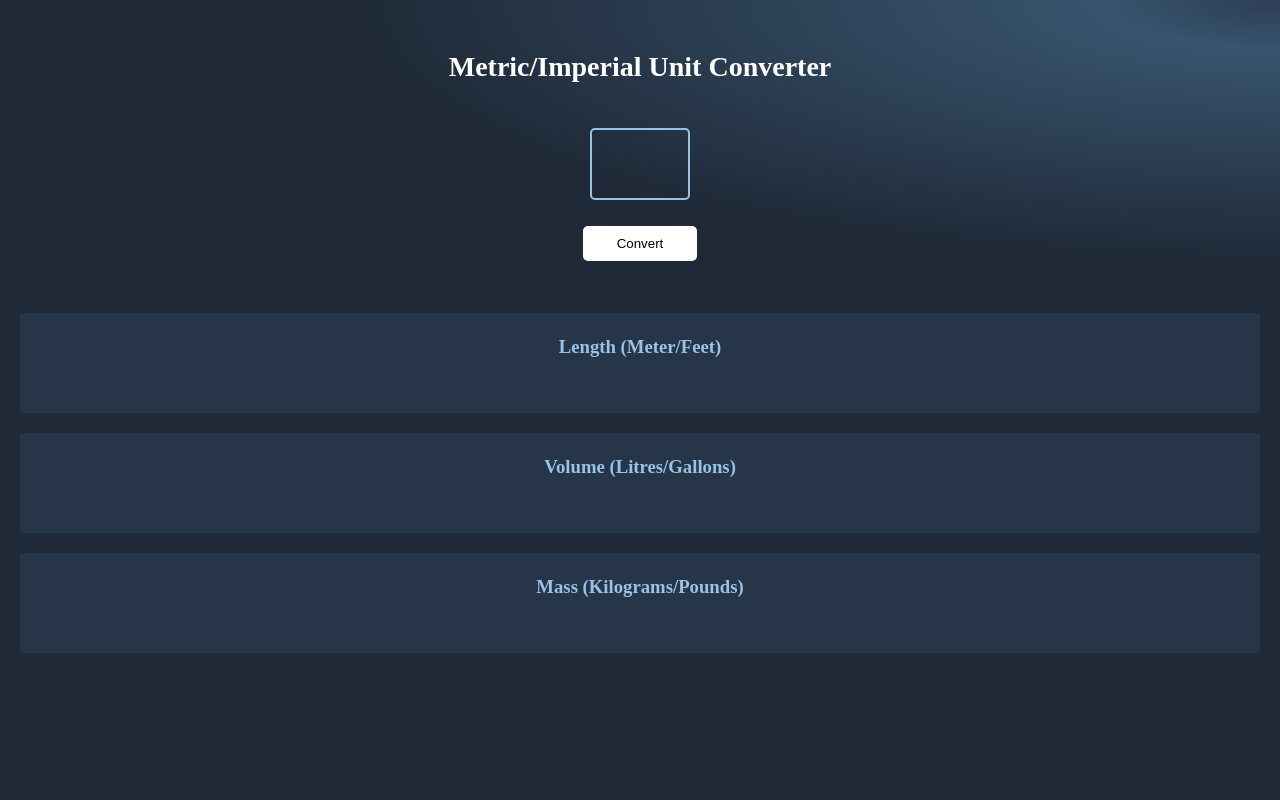
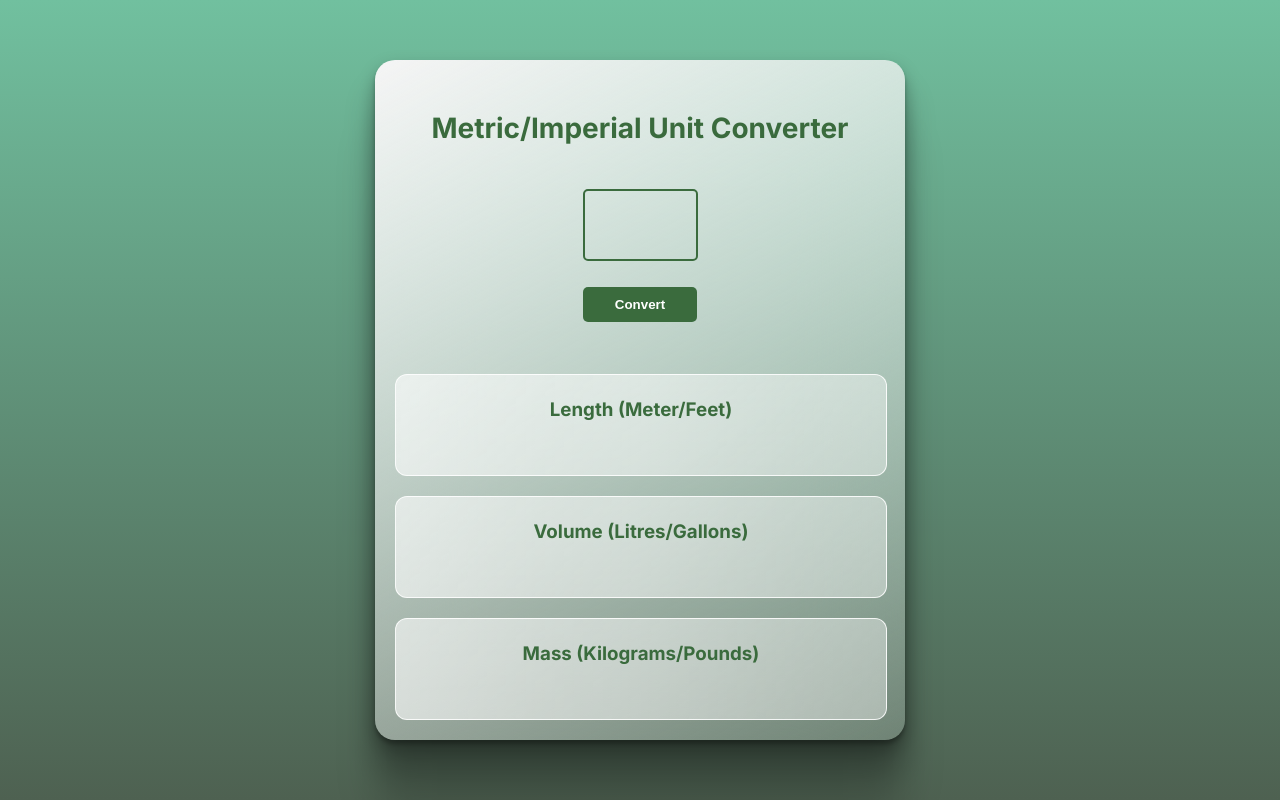
Before and after one commit to debino1/unitConverter, a website built with Vite: page index.html in a window 1280 px wide. Built offline with nearby package versions, Linux system fonts and the light colour scheme.

Commit message:
Styling changes

```diff
--- a/index.css
+++ b/index.css
@@ -2,14 +2,20 @@ body {
     margin: 0;
     text-align:center;
     display: flex;
-    flex-direction: column;
-    justify-content: space-around;
-    background-color: #1F2937;
+    background: linear-gradient(0deg, #4E6151 0%, #71C09F 100%);
     overflow-x: hidden;
+    font-family: "Inter", sans-serif;
+}
+
+#container {
+    margin: auto;
+    border-radius: 20px;
+    background: linear-gradient(151deg, #F4F4F4 0.91%, rgba(244, 244, 244, 0.19) 100%);
+    box-shadow: 0px 4px 4px 0px rgba(0, 0, 0, 0.25), 0px 188px 52px 0px rgba(0, 0, 0, 0.01), 0px 120px 48px 0px rgba(0, 0, 0, 0.04), 0px 68px 41px 0px rgba(0, 0, 0, 0.15), 0px 30px 30px 0px rgba(0, 0, 0, 0.25), 0px 8px 17px 0px rgba(0, 0, 0, 0.25);
+    backdrop-filter: blur(51px);
 }
 
 #unit-container {
-    background: radial-gradient(106.06% 130.63% at 100% 0%, rgba(53, 74, 105, 0.60) 0%, rgba(72, 113, 147, 0.60) 12.98%, rgba(31, 41, 55, 0.60) 69.12%);
     display: flex;
     padding: 32px 56px;
     flex-direction: column;
@@ -23,21 +29,25 @@ body {
 #input-unit{
     padding:5px;
     background-color: transparent;
-    border:2px solid #97C3E7;
+    border:2px solid #3A6B3D;
     border-radius: 5px;
-    color:white;
+    color: #3A6B3D;
     margin:2px;
     text-align: center;
     font-size: 50px;
     font-weight: 700;
-    width:100px;
+    width:115px;
 }
 
 #convert-btn{
     border-radius: 5px;
-    background: #FFF;
-    border:2px solid #FFF;
-    padding: 8px 32px;
+    background: #3A6B3D;
+    color: white;
+    font-weight: 700;
+    padding: 10px 32px;
+    border-radius: 5px;
+    border:0px;
+    cursor:pointer;
 }
 
 #metric-container{
@@ -48,11 +58,21 @@ body {
     width: 100%;
     height: 100px;
     margin:20px 0px;
-    border-radius: 4px;
-    background: #273549;
-    color: #97C3E7;
+    border-radius: 12px;
+    border: 1px solid rgba(255, 255, 255, 0.85);
+    background: linear-gradient(90deg, rgba(255, 255, 255, 0.60) 0%, rgba(255, 255, 255, 0.40) 100%);
     display: flex;
     flex-direction: column;
     justify-content: center;
     line-height: 1px;
 }
+
+/* Typography */
+
+h1,h3 {
+   color: #3A6B3D;
+}
+
+.unitTxt {
+    color: #304931;
+}
--- a/index.html
+++ b/index.html
@@ -1,8 +1,12 @@
 <html>
     <head>
         <link rel="stylesheet" href="index.css">
+        <link rel="preconnect" href="https://fonts.googleapis.com">
+        <link rel="preconnect" href="https://fonts.gstatic.com" crossorigin>
+        <link href="https://fonts.googleapis.com/css2?family=Inter:ital,opsz,wght@0,14..32,100..900;1,14..32,100..900&display=swap" rel="stylesheet">
     </head>
     <body>
+        <div id="container">
             <div id="unit-container">
                 <h1>Metric/Imperial Unit Converter</h1>
                 <input type="number" id="input-unit">
@@ -11,15 +15,16 @@
             <div id="metric-container">
                 <div class="metrics">
                     <h3>Length (Meter/Feet)</h3>
-                <p id="length"></p>
+                    <p id="length" class="unitTxt"></p>
                 </div>
                 <div class="metrics">
                     <h3>Volume (Litres/Gallons)</h3>
-                <p id="volume"></p>
+                    <p id="volume" class="unitTxt"></p>
                 </div>
                 <div class="metrics">
                     <h3>Mass (Kilograms/Pounds)</h3>
-                <p id="mass"></p>
+                    <p id="mass" class="unitTxt"></p>
+                </div>
             </div>
         </div>
         <script src="index.js"></script>
```
Also changed, not shown: index.js (+19 -25 lines). Lines whose indentation alone changed are shown as unchanged.
